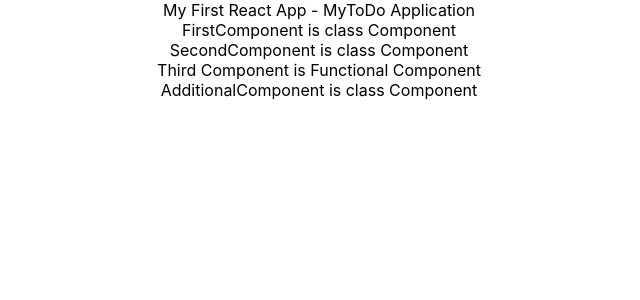
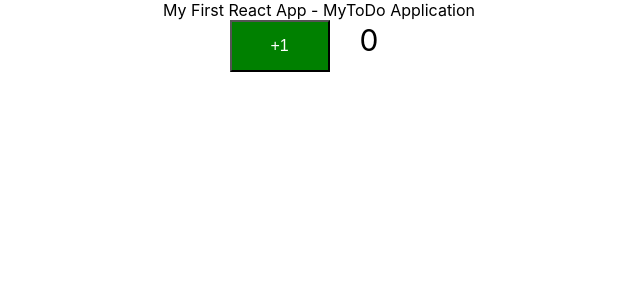
Before and after one commit to yogesh991/todo-app, a React (Create React App) app: page / in a window 1280 px wide. Shown: the top 300 px of the page, without its empty margins (321-961 px from the left). Built offline with nearby package versions, Linux system fonts and the light colour scheme.

Commit message:
Added a new counter to frontend

```diff
--- a/src/App.js
+++ b/src/App.js
@@ -3,16 +3,14 @@
 import SecondComponent, {AdditionalComponent} from './components/learning-exercise/SecondComponent';
 import ThirdComponent from './components/learning-exercise/ThirdComponent';
 import './App.css';
+import Counter from './components/counter/Counter';
 
 class App extends Component {
   render(){
     return (
       <div className="App">
         My First React App - MyToDo Application
-        <FirstComponent></FirstComponent>
-        <SecondComponent></SecondComponent>
-        <ThirdComponent></ThirdComponent>
-        <AdditionalComponent></AdditionalComponent>
+        <Counter></Counter>
       </div>
     );
   }
--- /dev/null
+++ b/src/components/counter/Counter.css
@@ -0,0 +1,12 @@
+button {
+  background-color: green;
+  font-size: 16px;
+  padding: 15px 30px;
+  color: white;
+  width: 100px;
+}
+
+.count {
+  font-size: 30px;
+  padding: 15px 30px;
+}
--- /dev/null
+++ b/src/components/counter/Counter.jsx
@@ -0,0 +1,35 @@
+import React, {Component} from 'react';
+import './Counter.css';
+
+class Counter extends Component{
+
+    constructor(){
+        super();
+
+        this.state = {
+            counter : 0
+        }
+
+        this.increment = this.increment.bind(this);
+    }
+
+    render(){
+        return(
+            <div className="Counter">
+            <button onClick = {this.increment}>+1</button>
+            <span className = "count">{this.state.counter}</span>
+            </div>
+        );
+    }
+
+    increment(){
+        console.log('increment')
+
+        this.setState({
+            counter : this.state.counter + 1
+        });
+    }
+
+}
+
+export default Counter;
```
